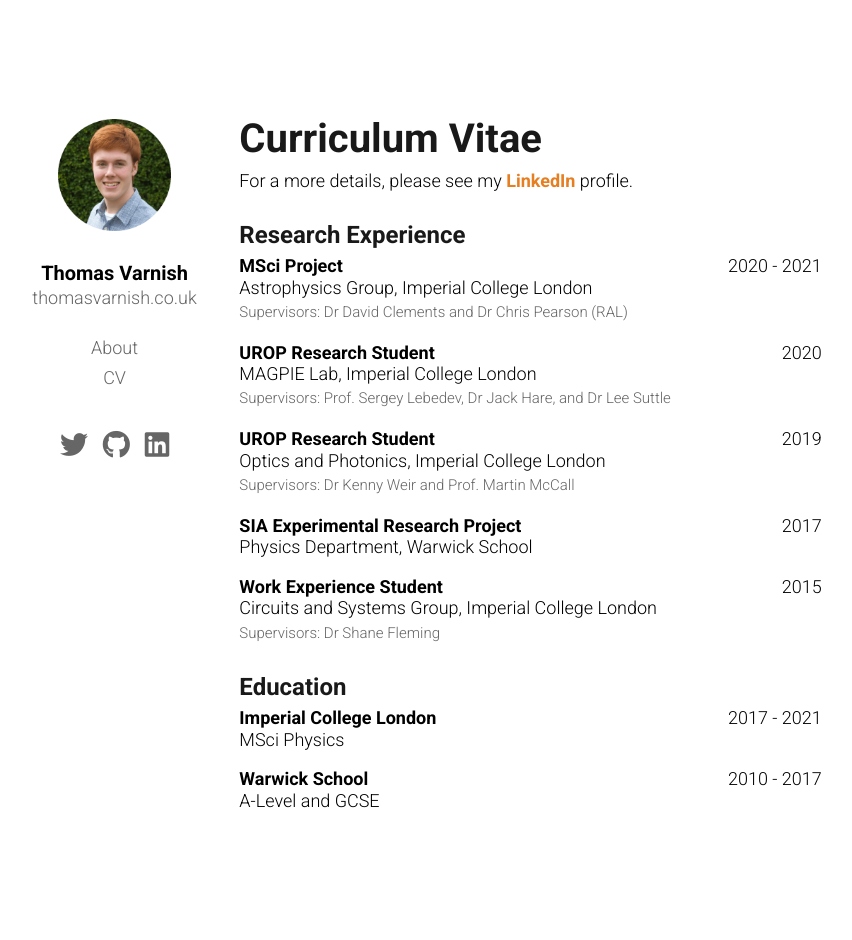
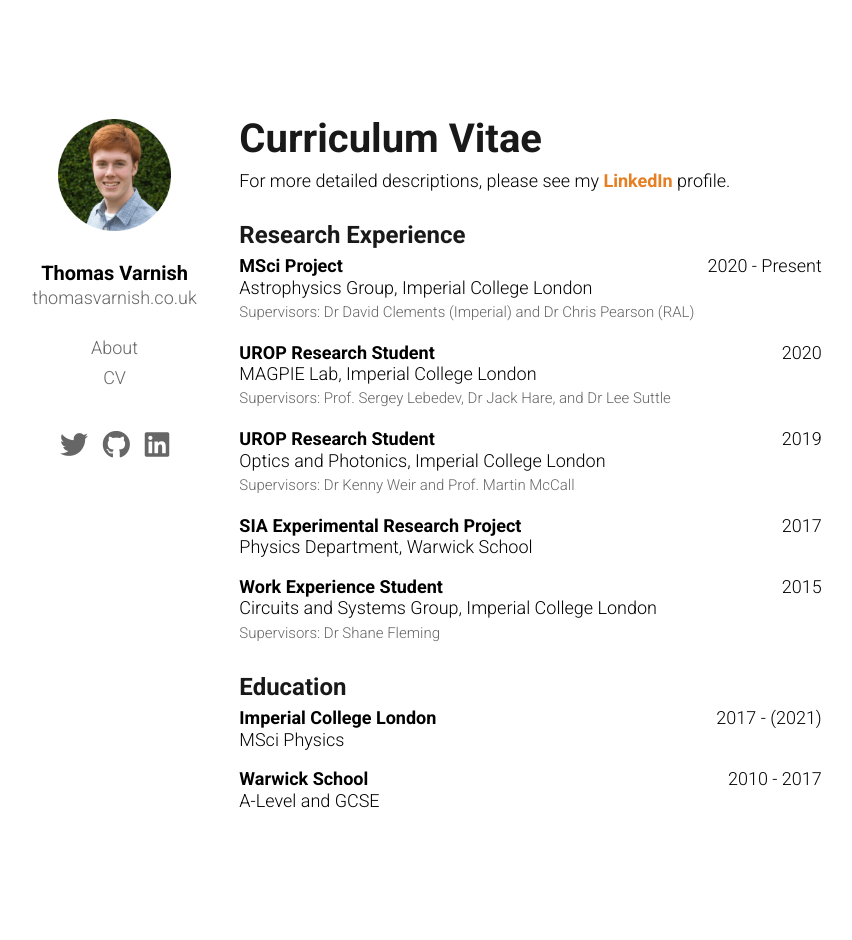
Before and after one commit to tvarnish/tvarnish.github.io, a Jekyll site: the page built from cv.md, in a window 1280 px wide. Shown: the whole page, without its empty margins (176-1028 px from the left). Built offline with Jekyll 4.4.1, drawn with Linux system fonts in a browser that asks for light colours; nearby versions of some CDN libraries.

Commit message:
Correct typos.

```diff
--- a/_data/cv.yml
+++ b/_data/cv.yml
@@ -1,8 +1,8 @@
 research:
   - where: Astrophysics Group, Imperial College London
     title: MSci Project
-    supervisors: Dr David Clements and Dr Chris Pearson (RAL)
-    when: 2020 - 2021
+    supervisors: Dr David Clements (Imperial) and Dr Chris Pearson (RAL)
+    when: 2020 - Present
 
   - where: MAGPIE Lab, Imperial College London
     title: UROP Research Student
@@ -27,7 +27,7 @@ research:
 education:
   - name: Imperial College London
     what: MSci Physics
-    when: 2017 - 2021
+    when: 2017 - (2021)
 
   - name: Warwick School
     what: A-Level and GCSE
--- a/cv.md
+++ b/cv.md
@@ -6,7 +6,7 @@ enable_maths: false
 cv: true
 ---
 
-For a more details, please see my [LinkedIn](https://linkedin.com/in/{{ site.author.linkedin }}) profile.
+For more detailed descriptions, please see my [LinkedIn](https://linkedin.com/in/{{ site.author.linkedin }}) profile.
 
 ## Research Experience
 <ul class="list">
```
